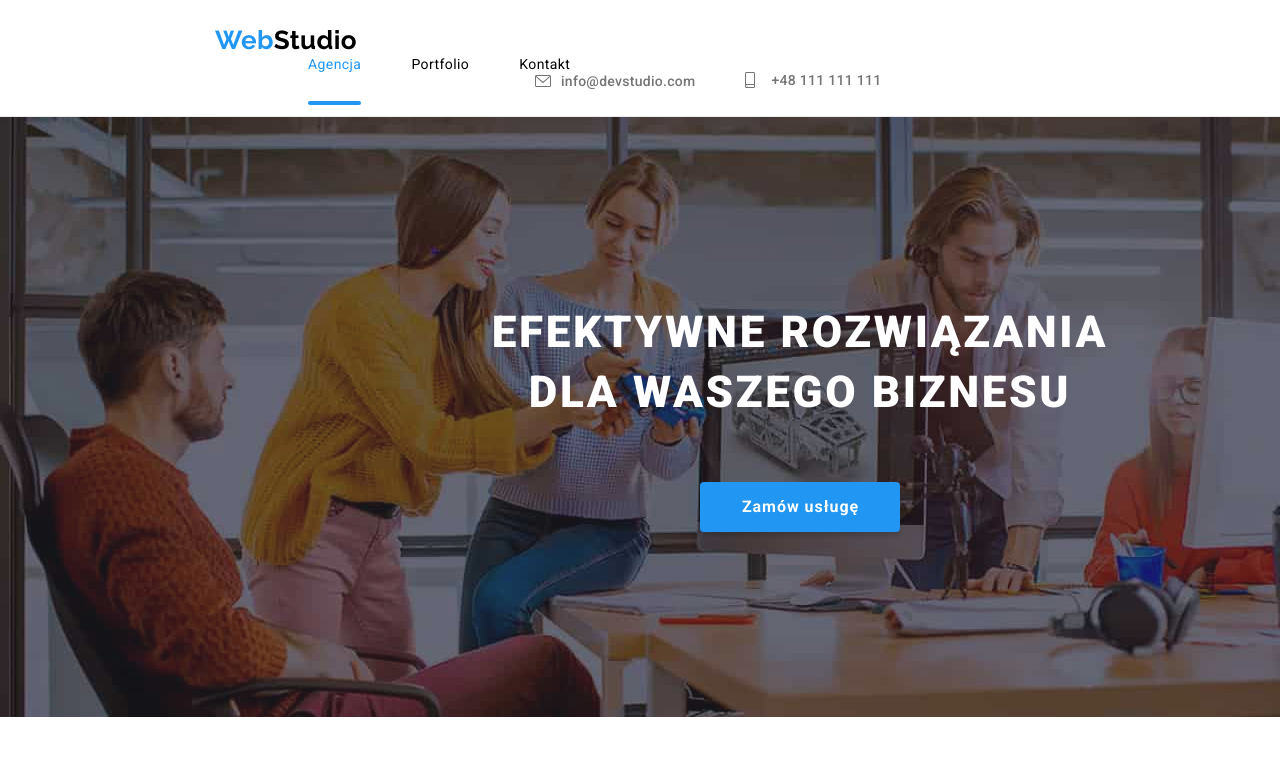
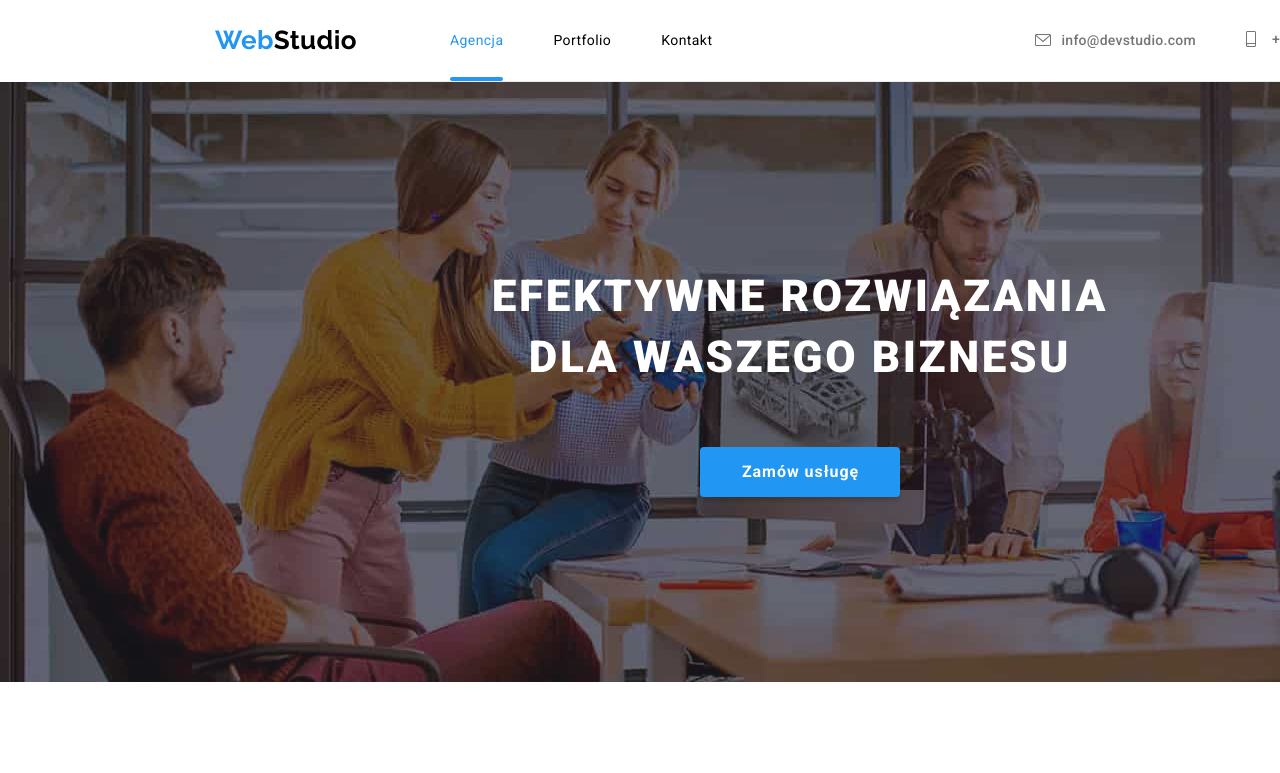
Before and after one commit to krzysiekflorek/goit-markup-hw-07, a plain HTML site: page index.html in a window 1280 px wide. Shown: the top 773 px of the page. Drawn offline with nearby package versions, Linux system fonts and the light colour scheme.

Commit message:
goit-markup-hw-07

```diff
--- a/css/styles.css
+++ b/css/styles.css
@@ -64,6 +64,10 @@ a:hover {
   display: flex;
   align-items: center;
   padding: 25px 15px;
+  width: 1200px;
+  padding-left: 15px;
+  padding-right: 15px;
+  margin: 0 auto;
   border-bottom: 1px solid #ececec;
 }
 .header-logo {
--- a/index.html
+++ b/index.html
@@ -22,7 +22,6 @@
   </head>
   <body>
     <header class="menu-flex-container">
-      <div class="container">
         <a href="./index.html" class="header-logo"
           ><span class="blue-text">Web</span
           ><span class="black-text">Studio</span>
@@ -84,10 +83,9 @@
             >
           </li>
         </ul>
-      </div>
-    </header>
-    <section class="top-section">
-      <div class="top-section-flex background-image">
+      </header>
+      <section class="top-section">
+        <div class="top-section-flex background-image">
         <h1 class="top-section-text">
           EFEKTYWNE ROZWIĄZANIA <br />
           DLA WASZEGO BIZNESU
```
